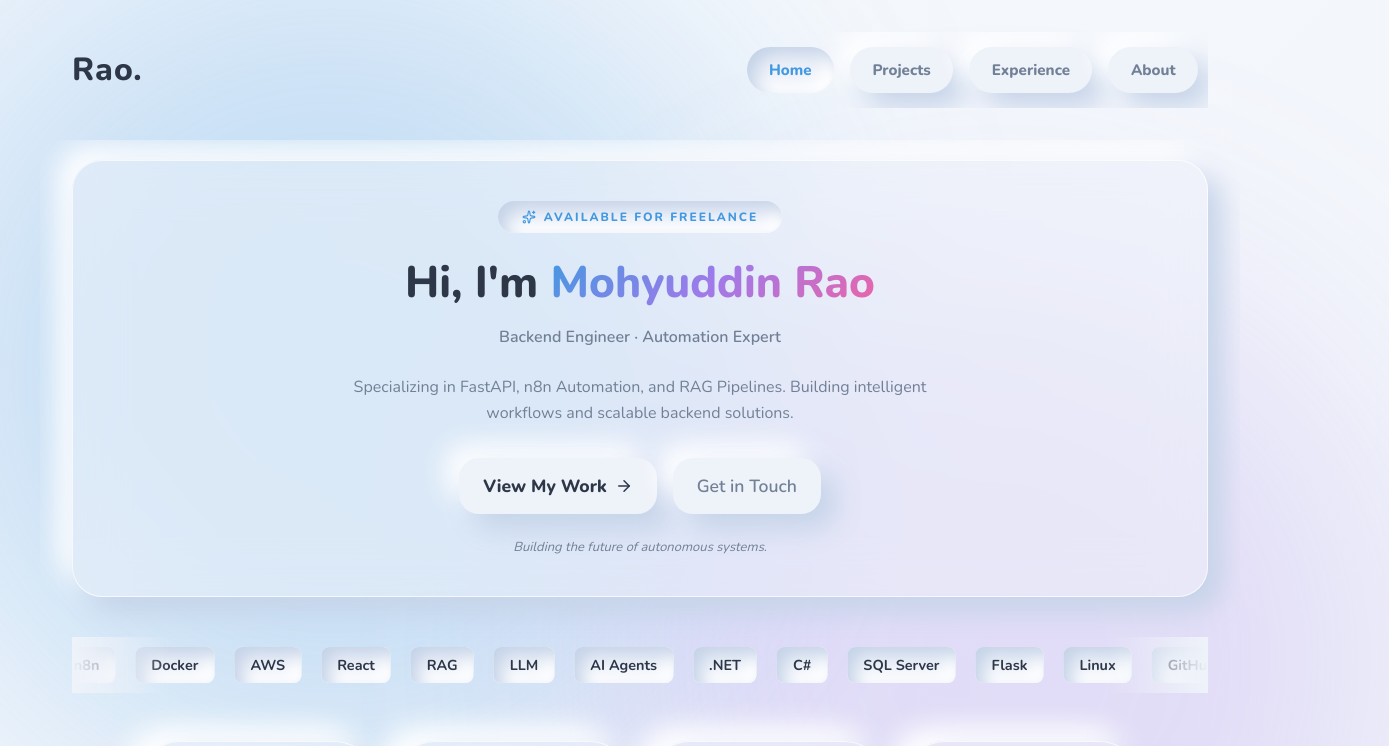
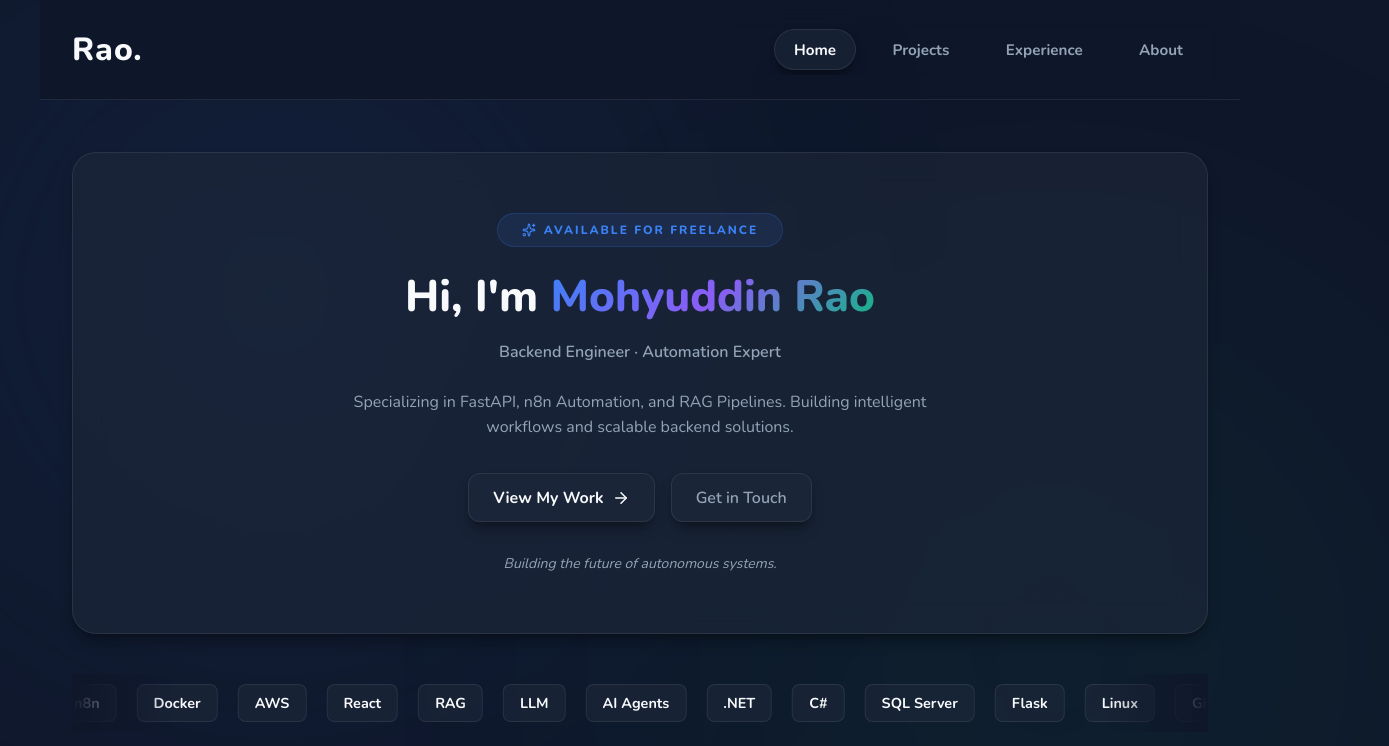
Before and after one commit to Rao-automates/Portfolio, a React (Vite) app: page / in a window 1280 px wide. Shown: the top 746 px of the page, 1389 px wide, since content can reach past the window. Built offline with nearby package versions, Linux system fonts and the light colour scheme.

Commit message:
Refactored layout for full-page native scroll and sleek dark theme

```diff
--- a/src/App.jsx
+++ b/src/App.jsx
@@ -27,7 +27,7 @@ function App() {
   return (
     <ToastProvider>
       {!loaded && <Preloader onComplete={handlePreloaderComplete} />}
-      <div style={{ opacity: loaded ? 1 : 0, transition: 'opacity 0.5s', width: '100%', height: '100vh', display: 'flex', justifyContent: 'center', alignItems: 'center' }}>
+      <div style={{ opacity: loaded ? 1 : 0, transition: 'opacity 0.5s' }}>
         <div className="app-container">
           <nav className="top-nav">
             <div className="logo">Rao.</div>
--- a/src/index.css
+++ b/src/index.css
@@ -1,21 +1,25 @@
 @import url('https://fonts.googleapis.com/css2?family=Nunito:wght@300;400;600;700;800&family=JetBrains+Mono:wght@400;500;700&display=swap');
 
 :root {
-    --bg-color: #eef2f9;
-    --text-color: #2d3748;
-    --text-light: #718096;
-    --accent: #4299e1;
-    --shadow-light: #ffffff;
-    --shadow-dark: #c5d3e8;
+    --bg-color: #0f172a;
+    --text-color: #f8fafc;
+    --text-light: #94a3b8;
+    --accent: #3b82f6;
+    --card-bg: rgba(30, 41, 59, 0.6);
+    --border-color: rgba(255, 255, 255, 0.08);
 
-    --neu-shadow: 14px 14px 28px var(--shadow-dark), -14px -14px 28px var(--shadow-light);
-    --neu-inner-shadow: inset 8px 8px 16px var(--shadow-dark), inset -8px -8px 16px var(--shadow-light);
+    --shadow-subtle: 0 10px 15px -3px rgba(0, 0, 0, 0.3), 0 4px 6px -2px rgba(0, 0, 0, 0.2);
+    --shadow-glow: 0 0 20px rgba(59, 130, 246, 0.3);
 
-    --homo:         #00e5a0;
-    --homo-soft:    rgba(0,229,160,0.12);
-    --nonhomo:      #ffa726;
-    --nonhomo-soft: rgba(255,167,38,0.12);
-    --danger:       #ff5252;
+    /* Keep backwards compatibility if any old classes use it */
+    --neu-shadow: var(--shadow-subtle);
+    --neu-inner-shadow: none;
+
+    --homo:         #10b981;
+    --homo-soft:    rgba(16,185,129,0.15);
+    --nonhomo:      #f59e0b;
+    --nonhomo-soft: rgba(245,158,11,0.15);
+    --danger:       #ef4444;
 }
 
 * {
@@ -25,59 +29,49 @@
 }
 
 body {
-    background: linear-gradient(-45deg, #eef2f9, #f5f8fc, #e5edfa, #f0f5fc);
-    background-size: 400% 400%;
-    animation: gradientBG 15s ease infinite;
+    background-color: var(--bg-color);
     color: var(--text-color);
     font-family: 'Nunito', sans-serif;
-    height: 100vh;
-    display: flex;
-    justify-content: center;
-    align-items: center;
-    overflow: hidden;
+    /* Native scroll: no fixed height, no overflow hidden */
+    overflow-x: hidden;
     position: relative;
     z-index: 1;
 }
 
-/* Floating Animated Glass Orbs */
+/* Subtle Dark Gradient Orbs (Creative but Professional) */
 body::before, body::after {
     content: '';
-    position: absolute;
+    position: fixed;
     width: 60vw;
     height: 60vw;
     border-radius: 50%;
-    filter: blur(120px);
+    filter: blur(150px);
     z-index: -1;
-    animation: floatOrb 20s infinite alternate ease-in-out;
+    animation: floatOrb 30s infinite alternate ease-in-out;
+    opacity: 0.5;
 }
 
 body::before {
-    background: rgba(66, 153, 225, 0.25);
+    background: rgba(59, 130, 246, 0.15);
     top: -10vw;
     left: -10vw;
 }
 
 body::after {
-    background: rgba(159, 122, 234, 0.2);
+    background: rgba(16, 185, 129, 0.1);
     bottom: -10vw;
     right: -10vw;
-    animation-delay: -10s;
+    animation-delay: -15s;
 }
 
 @keyframes floatOrb {
     0% { transform: translate(0, 0) scale(1); }
-    50% { transform: translate(10vw, 15vw) scale(1.2); }
-    100% { transform: translate(-10vw, 5vw) scale(0.9); }
-}
-
-@keyframes gradientBG {
-    0% { background-position: 0% 50%; }
-    50% { background-position: 100% 50%; }
-    100% { background-position: 0% 50%; }
+    50% { transform: translate(5vw, 10vw) scale(1.1); }
+    100% { transform: translate(-5vw, 5vw) scale(0.9); }
 }
 
 .text-gradient {
-    background: linear-gradient(135deg, #4299e1 0%, #9f7aea 50%, #ed64a6 100%);
+    background: linear-gradient(135deg, #3b82f6 0%, #8b5cf6 50%, #10b981 100%);
     -webkit-background-clip: text;
     -webkit-text-fill-color: transparent;
     background-clip: text;
@@ -86,9 +80,10 @@ body::after {
 .app-container {
     width: 100%;
     max-width: 1200px;
-    height: 95vh;
+    margin: 0 auto;
     display: flex;
     flex-direction: column;
+    min-height: 100vh;
 }
 
 /* Header & Nav */
@@ -96,8 +91,15 @@ body::after {
     display: flex;
     justify-content: space-between;
     align-items: center;
-    padding: 2rem;
+    padding: 1.5rem 2rem;
     flex-shrink: 0;
+    position: sticky;
+    top: 0;
+    z-index: 100;
+    background: rgba(15, 23, 42, 0.85);
+    backdrop-filter: blur(16px);
+    -webkit-backdrop-filter: blur(16px);
+    border-bottom: 1px solid var(--border-color);
 }
 
 .logo {
@@ -105,31 +107,30 @@ body::after {
     font-weight: 800;
     letter-spacing: 1px;
     line-height: 1.1;
+    color: var(--text-color);
 }
 
 .nav-pills {
     display: flex;
     gap: 1rem;
     overflow-x: auto;
-    padding: 15px 10px;
+    padding: 5px;
 }
 
-/* Hide scrollbar for nav pills */
 .nav-pills::-webkit-scrollbar { display: none; }
 .nav-pills { -ms-overflow-style: none; scrollbar-width: none; }
 
 .nav-btn {
-    background: var(--bg-color);
-    border: none;
+    background: transparent;
+    border: 1px solid transparent;
     color: var(--text-light);
     font-family: 'Nunito', sans-serif;
     font-size: 0.95rem;
-    font-weight: 800;
-    padding: 0.8rem 1.4rem;
+    font-weight: 700;
+    padding: 0.6rem 1.2rem;
     border-radius: 50px;
     cursor: pointer;
-    box-shadow: var(--neu-shadow);
-    transition: all 0.3s cubic-bezier(0.16, 1, 0.3, 1);
+    transition: all 0.3s ease;
     display: flex;
     align-items: center;
     gap: 8px;
@@ -137,15 +138,15 @@ body::after {
 }
 
 .nav-btn:hover {
-    color: var(--accent);
-    transform: translateY(-2px);
-    box-shadow: 16px 16px 32px var(--shadow-dark), -16px -16px 32px var(--shadow-light);
+    color: var(--text-color);
+    background: rgba(255, 255, 255, 0.05);
 }
 
 .nav-btn.active {
-    color: var(--accent);
-    box-shadow: var(--neu-inner-shadow);
-    transform: translateY(0);
+    color: var(--text-color);
+    background: var(--card-bg);
+    border-color: var(--border-color);
+    box-shadow: var(--shadow-subtle);
 }
 
 .nav-num {
@@ -154,14 +155,13 @@ body::after {
     border-radius: 50%;
     font-size: 11px;
     font-weight: 800;
-    background: var(--bg-color);
-    box-shadow: var(--neu-shadow);
+    background: rgba(255, 255, 255, 0.05);
     color: var(--text-light);
 }
 
 .nav-btn.active .nav-num {
     color: var(--accent);
-    box-shadow: var(--neu-inner-shadow);
+    background: rgba(59, 130, 246, 0.15);
 }
 
 .nav-badge {
@@ -169,8 +169,8 @@ body::after {
     font-weight: 800;
     padding: 4px 10px;
     border-radius: 8px;
-    background: var(--bg-color);
-    box-shadow: var(--neu-inner-shadow);
+    background: var(--card-bg);
+    border: 1px solid var(--border-color);
 }
 .nav-badge.homo { color: var(--homo); }
 .nav-badge.nonhomo { color: var(--nonhomo); }
@@ -178,22 +178,7 @@ body::after {
 /* Content Area */
 .content-area {
     flex: 1;
-    padding: 0 2rem 2rem 2rem;
-    overflow-y: auto;
-}
-
-/* Scrollbar styling for content area */
-.content-area::-webkit-scrollbar {
-    width: 8px;
-}
-.content-area::-webkit-scrollbar-track {
-    background: var(--bg-color);
-    border-radius: 10px;
-    box-shadow: var(--neu-inner-shadow);
-}
-.content-area::-webkit-scrollbar-thumb {
-    background: var(--accent);
-    border-radius: 10px;
+    padding: 2rem;
 }
 
 /* App Sections */
@@ -231,8 +216,8 @@ body::after {
     text-transform: uppercase;
     padding: 6px 16px;
     border-radius: 100px;
-    background: var(--bg-color);
-    box-shadow: var(--neu-inner-shadow);
+    background: var(--card-bg);
+    border: 1px solid var(--border-color);
 }
 .type-badge.homo { color: var(--homo); }
 .type-badge.nonhomo { color: var(--nonhomo); }
@@ -246,20 +231,21 @@ body::after {
 
 /* Cards */
 .neu-card {
-    background: rgba(238, 242, 249, 0.5);
-    backdrop-filter: blur(25px);
-    -webkit-backdrop-filter: blur(25px);
-    border: 1px solid rgba(255, 255, 255, 0.7);
-    border-radius: 40px;
+    background: var(--card-bg);
+    backdrop-filter: blur(16px);
+    -webkit-backdrop-filter: blur(16px);
+    border: 1px solid var(--border-color);
+    border-radius: 20px;
     padding: 2.5rem;
-    box-shadow: var(--neu-shadow);
+    box-shadow: var(--shadow-subtle);
     margin-bottom: 2rem;
-    transition: all 0.4s cubic-bezier(0.16, 1, 0.3, 1);
+    transition: all 0.3s ease;
 }
 
 .neu-card:hover {
-    transform: translateY(-8px);
-    box-shadow: 20px 20px 40px var(--shadow-dark), -20px -20px 40px var(--shadow-light);
+    transform: translateY(-4px);
+    border-color: rgba(59, 130, 246, 0.4);
+    box-shadow: var(--shadow-glow);
 }
 
 .card-title {
@@ -275,20 +261,20 @@ body::after {
 }
 .card-title::before {
     content: '';
-    width: 12px;
-    height: 12px;
+    width: 10px;
+    height: 10px;
     border-radius: 50%;
-    background: var(--bg-color);
-    box-shadow: var(--neu-inner-shadow);
+    background: var(--accent);
+    box-shadow: 0 0 10px var(--accent);
 }
 
 /* ODE Display */
 .ode-display {
     text-align: center;
     padding: 24px;
-    background: var(--bg-color);
-    border-radius: 20px;
-    box-shadow: var(--neu-inner-shadow);
+    background: rgba(15, 23, 42, 0.5);
+    border: 1px solid var(--border-color);
+    border-radius: 16px;
     margin-bottom: 10px;
     font-size: 22px;
 }
@@ -318,25 +304,23 @@ body::after {
     width: 100%;
     -webkit-appearance: none;
     appearance: none;
-    height: 8px;
-    border-radius: 4px;
-    background: var(--bg-color);
-    box-shadow: var(--neu-inner-shadow);
+    height: 6px;
+    border-radius: 3px;
+    background: rgba(255, 255, 255, 0.1);
     outline: none;
     cursor: pointer;
 }
 .control-group input[type="range"]::-webkit-slider-thumb {
     -webkit-appearance: none;
-    width: 22px; height: 22px;
+    width: 16px; height: 16px;
     border-radius: 50%;
-    background: var(--bg-color);
-    box-shadow: var(--neu-shadow);
+    background: var(--accent);
+    box-shadow: 0 0 8px var(--accent);
     cursor: pointer;
     transition: all 0.2s ease;
 }
 .control-group input[type="range"]::-webkit-slider-thumb:active {
-    box-shadow: var(--neu-inner-shadow);
-    transform: scale(0.95);
+    transform: scale(1.2);
 }
 
 /* Playback */
@@ -349,17 +333,17 @@ body::after {
 }
 
 .neu-btn {
-    background: var(--bg-color);
-    border: none;
-    padding: 1rem 1.5rem;
-    border-radius: 20px;
+    background: var(--card-bg);
+    border: 1px solid var(--border-color);
+    padding: 0.8rem 1.5rem;
+    border-radius: 12px;
     font-family: 'Nunito', sans-serif;
-    font-size: 1.1rem;
-    font-weight: 800;
+    font-size: 1rem;
+    font-weight: 700;
     color: var(--text-color);
     cursor: pointer;
-    box-shadow: var(--neu-shadow);
-    transition: all 0.3s cubic-bezier(0.16, 1, 0.3, 1);
+    box-shadow: var(--shadow-subtle);
+    transition: all 0.3s ease;
     display: flex;
     align-items: center;
     justify-content: center;
@@ -367,23 +351,17 @@ body::after {
 
 .neu-btn.icon-btn {
     padding: 0;
-    width: 50px;
-    height: 50px;
+    width: 45px;
+    height: 45px;
     border-radius: 50%;
 }
 
 .neu-btn:hover {
+    background: var(--accent);
     color: #fff;
-    background: linear-gradient(135deg, #4299e1 0%, #9f7aea 100%);
-    box-shadow: 0 15px 30px rgba(159, 122, 234, 0.4);
-    transform: translateY(-4px);
-}
-
-.neu-btn:active, .neu-btn.active {
-    background: var(--bg-color);
-    box-shadow: var(--neu-inner-shadow);
-    color: var(--accent);
-    transform: translateY(0);
+    border-color: var(--accent);
+    transform: translateY(-2px);
+    box-shadow: var(--shadow-glow);
 }
 
 .playback-time {
@@ -392,10 +370,10 @@ body::after {
     font-weight: 700;
     color: var(--text-color);
     margin-left: 10px;
-    background: var(--bg-color);
-    padding: 10px 20px;
-    border-radius: 15px;
-    box-shadow: var(--neu-inner-shadow);
+    background: var(--card-bg);
+    border: 1px solid var(--border-color);
+    padding: 8px 16px;
+    border-radius: 12px;
 }
 
 .speed-control {
@@ -406,21 +384,21 @@ body::after {
 }
 
 .speed-btn {
-    background: var(--bg-color);
-    border: none;
-    padding: 8px 16px;
-    border-radius: 10px;
+    background: var(--card-bg);
+    border: 1px solid var(--border-color);
+    padding: 6px 12px;
+    border-radius: 8px;
     font-family: 'JetBrains Mono', monospace;
     font-size: 12px;
     font-weight: 700;
     color: var(--text-light);
     cursor: pointer;
-    box-shadow: var(--neu-shadow);
     transition: all 0.2s ease;
 }
-.speed-btn:active, .speed-btn.active {
-    box-shadow: var(--neu-inner-shadow);
+.speed-btn:hover, .speed-btn.active {
+    background: rgba(59, 130, 246, 0.15);
     color: var(--accent);
+    border-color: rgba(59, 130, 246, 0.5);
 }
 
 /* Visualization */
@@ -433,10 +411,10 @@ body::after {
 
 .viz-panel {
     position: relative;
-    border-radius: 20px;
+    border-radius: 16px;
     overflow: hidden;
-    background: var(--bg-color);
-    box-shadow: var(--neu-inner-shadow);
+    background: var(--card-bg);
+    border: 1px solid var(--border-color);
     padding: 15px;
 }
 
@@ -444,7 +422,7 @@ body::after {
     display: block;
     width: 100%;
     height: 300px;
-    border-radius: 10px;
+    border-radius: 8px;
 }
 
 .viz-label {
@@ -454,11 +432,12 @@ body::after {
     font-weight: 800;
     text-transform: uppercase;
     letter-spacing: 1px;
-    color: var(--text-light);
-    background: var(--bg-color);
-    box-shadow: var(--neu-shadow);
+    color: var(--text-color);
+    background: rgba(15, 23, 42, 0.8);
+    backdrop-filter: blur(4px);
+    border: 1px solid var(--border-color);
     padding: 6px 12px;
-    border-radius: 8px;
+    border-radius: 6px;
     z-index: 10;
 }
 
@@ -467,26 +446,24 @@ body::after {
     display: flex;
     align-items: center;
     gap: 10px;
-    padding: 20px 30px;
-    background: var(--bg-color);
-    border: none;
-    box-shadow: var(--neu-shadow);
-    border-radius: 20px;
+    padding: 16px 24px;
+    background: var(--card-bg);
+    border: 1px solid var(--border-color);
+    border-radius: 16px;
     cursor: pointer;
     font-family: 'Nunito', sans-serif;
     font-size: 1.1rem;
-    font-weight: 800;
+    font-weight: 700;
     color: var(--text-color);
     width: 100%;
     transition: all 0.3s ease;
     margin-bottom: 10px;
 }
 .steps-toggle:hover {
-    color: var(--accent);
+    border-color: rgba(255, 255, 255, 0.2);
 }
 .steps-toggle.open {
-    box-shadow: var(--neu-inner-shadow);
-    color: var(--accent);
+    border-color: var(--accent);
 }
 .steps-toggle .arrow {
     margin-left: auto;
@@ -506,10 +483,10 @@ body::after {
 }
 
 .step-item {
-    background: var(--bg-color);
-    border-radius: 20px;
-    box-shadow: var(--neu-inner-shadow);
-    padding: 24px;
+    background: var(--card-bg);
+    border-radius: 16px;
+    border: 1px solid var(--border-color);
+    padding: 20px;
     margin-bottom: 20px;
     display: flex;
     gap: 20px;
@@ -518,8 +495,8 @@ body::after {
 .step-num {
     width: 32px; height: 32px;
     display: flex; align-items: center; justify-content: center;
-    background: var(--bg-color);
-    box-shadow: var(--neu-shadow);
+    background: rgba(59, 130, 246, 0.15);
+    border: 1px solid rgba(59, 130, 246, 0.3);
     border-radius: 50%;
     font-size: 14px;
     font-weight: 800;
@@ -542,21 +519,21 @@ body::after {
     padding-bottom: 10px;
 }
 .step-math::-webkit-scrollbar { height: 6px; }
-.step-math::-webkit-scrollbar-track { background: var(--bg-color); box-shadow: var(--neu-inner-shadow); border-radius: 10px; }
-.step-math::-webkit-scrollbar-thumb { background: var(--shadow-dark); border-radius: 10px; }
+.step-math::-webkit-scrollbar-track { background: transparent; border-radius: 10px; }
+.step-math::-webkit-scrollbar-thumb { background: #334155; border-radius: 10px; }
 
 /* Hero Section */
 .hero {
     text-align: center;
-    padding: 40px 20px;
-    background: rgba(238, 242, 249, 0.5);
-    backdrop-filter: blur(25px);
-    -webkit-backdrop-filter: blur(25px);
-    border: 1px solid rgba(255, 255, 255, 0.7);
-    border-radius: 30px;
-    box-shadow: var(--neu-shadow);
+    padding: 60px 20px;
+    background: var(--card-bg);
+    backdrop-filter: blur(16px);
+    -webkit-backdrop-filter: blur(16px);
+    border: 1px solid var(--border-color);
+    border-radius: 24px;
     margin-bottom: 40px;
     margin-top: 20px;
+    box-shadow: var(--shadow-subtle);
 }
 
 .hero-badge {
@@ -568,8 +545,8 @@ body::after {
     color: var(--accent);
     padding: 8px 24px;
     border-radius: 100px;
-    background: var(--bg-color);
-    box-shadow: var(--neu-inner-shadow);
+    background: rgba(59, 130, 246, 0.1);
+    border: 1px solid rgba(59, 130, 246, 0.2);
     margin-bottom: 24px;
 }
 
@@ -579,9 +556,6 @@ body::after {
     line-height: 1.2;
     margin-bottom: 16px;
     color: var(--text-color);
-}
-.hero h1 span {
-    color: var(--accent);
 }
 
 .hero p {
@@ -593,13 +567,28 @@ body::after {
 }
 
 .hero-book {
-    margin-top: 24px;
-    font-size: 13px;
+    margin-top: 32px;
+    font-size: 14px;
     color: var(--text-light);
     font-style: italic;
 }
 
-/* KaTeX overrides for Light Mode */
+/* Custom Scrollbar for the entire page */
+::-webkit-scrollbar {
+    width: 10px;
+}
+::-webkit-scrollbar-track {
+    background: var(--bg-color);
+}
+::-webkit-scrollbar-thumb {
+    background: #334155;
+    border-radius: 10px;
+}
+::-webkit-scrollbar-thumb:hover {
+    background: #475569;
+}
+
+/* KaTeX overrides for Dark Mode */
 .katex { color: var(--text-color) !important; }
 
 /* Responsive Grid */
@@ -608,6 +597,6 @@ body::after {
 }
 @media (max-width: 768px) {
     .controls-grid { grid-template-columns: 1fr; }
-    .top-nav { flex-direction: column; gap: 20px; align-items: flex-start; }
+    .top-nav { flex-direction: column; gap: 20px; align-items: flex-start; padding: 1.5rem; }
     .nav-pills { width: 100%; }
 }
```
